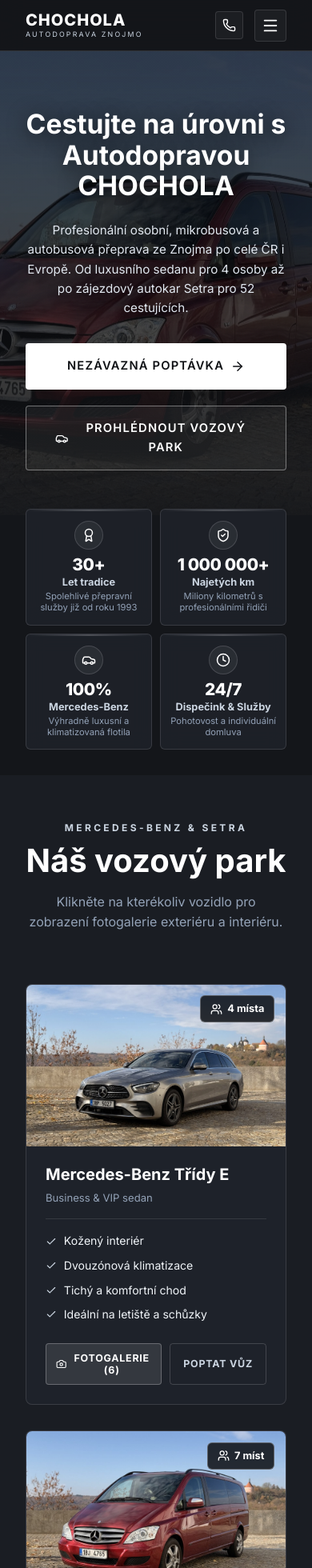
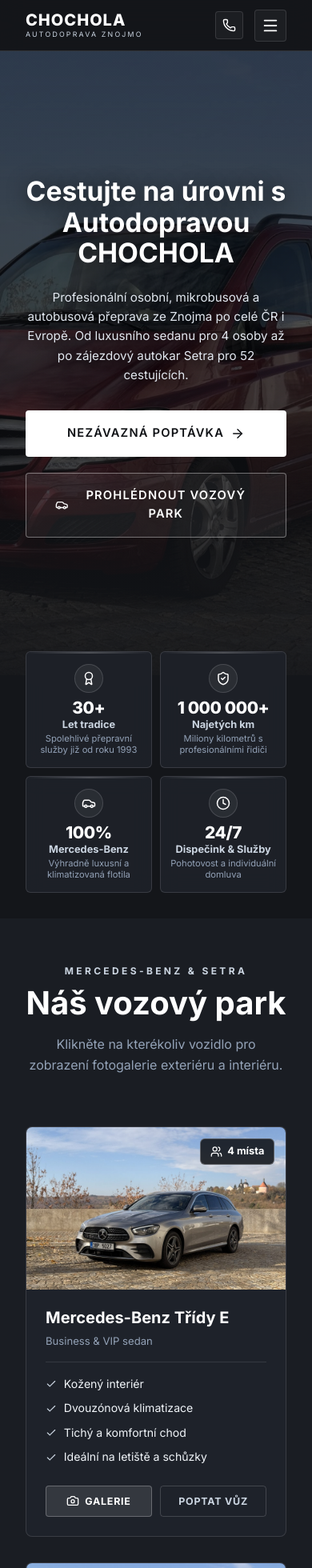
Before and after one commit to ondrejhubeny/znojmo-autodoprava.cz_v2, a React (Vite) app: page / in a window 390 px wide. Shown: the top 1960 px of the page at 80% size. Built offline with nearby package versions, Linux system fonts and the light colour scheme.

Commit message:
Rename button to Galerie and position stats cards to peek slightly at bottom of Hero

```diff
--- a/src/App.css
+++ b/src/App.css
@@ -170,13 +170,14 @@
 /* Hero Section - Clean Natural Image/Video without Yellow Fog */
 .hero {
   position: relative;
-  min-height: 85vh;
+  min-height: calc(100vh - 90px);
+  min-height: calc(100svh - 90px);
   display: flex;
   align-items: center;
   justify-content: center;
   text-align: center;
   overflow: hidden;
-  padding: 7rem 0 6rem;
+  padding: 4.5rem 0 5.5rem;
 }
 
 .hero-media-bg {
@@ -313,10 +314,10 @@
   flex-shrink: 0;
 }
 
-/* Stats Section */
+/* Stats Section - Peeks slightly into bottom edge of Hero across all viewports */
 .stats-section {
-  padding: 2rem 0 3rem;
-  margin-top: -3.5rem;
+  padding: 0 0 3rem;
+  margin-top: -2.25rem;
   position: relative;
   z-index: 10;
 }
@@ -560,7 +561,7 @@
 
 .fleet-card-actions {
   display: grid;
-  grid-template-columns: 1.2fr 1fr;
+  grid-template-columns: 1fr 1fr;
   gap: 0.65rem;
   margin-top: auto;
 }
@@ -579,6 +580,7 @@
   align-items: center;
   justify-content: center;
   gap: 0.45rem;
+  white-space: nowrap;
   transition: all 0.25s ease;
 }
 
@@ -1158,6 +1160,15 @@
   .hamburger-btn {
     display: flex;
   }
+  .hero {
+    min-height: calc(100vh - 75px);
+    min-height: calc(100svh - 75px);
+    padding: 4rem 0 5rem;
+  }
+  .stats-section {
+    margin-top: -2rem;
+    padding: 0 0 2.5rem;
+  }
   .stats-grid {
     grid-template-columns: repeat(2, 1fr);
     gap: 1rem;
@@ -1196,8 +1207,9 @@
     padding: 3.5rem 0;
   }
   .hero {
-    min-height: 68vh;
-    padding: 4.5rem 0 3.5rem;
+    min-height: calc(100vh - 64px);
+    min-height: calc(100svh - 64px);
+    padding: 3.5rem 0 4.5rem;
   }
   .hero h1 {
     font-size: 2.1rem;
@@ -1216,8 +1228,8 @@
     justify-content: center;
   }
   .stats-section {
-    margin-top: -1.75rem;
-    padding: 1.25rem 0 2rem;
+    margin-top: -1.85rem;
+    padding: 0 0 2rem;
   }
   .stats-grid {
     grid-template-columns: repeat(2, 1fr);
--- a/src/sections/FleetSection.tsx
+++ b/src/sections/FleetSection.tsx
@@ -89,7 +89,7 @@ export const FleetSection: React.FC<FleetSectionProps> = ({ onSelectVehicleForIn
                 <div className="fleet-gallery-overlay">
                   <span className="fleet-gallery-trigger">
                     <Camera size={18} />
-                    Otevřít galerii ({vehicle.gallery.length} fotek)
+                    Galerie
                   </span>
                 </div>
               </div>
@@ -119,7 +119,7 @@ export const FleetSection: React.FC<FleetSectionProps> = ({ onSelectVehicleForIn
                     }}
                   >
                     <Camera size={16} />
-                    <span>Fotogalerie ({vehicle.gallery.length})</span>
+                    <span>Galerie</span>
                   </button>
                   <button
                     type="button"
```
